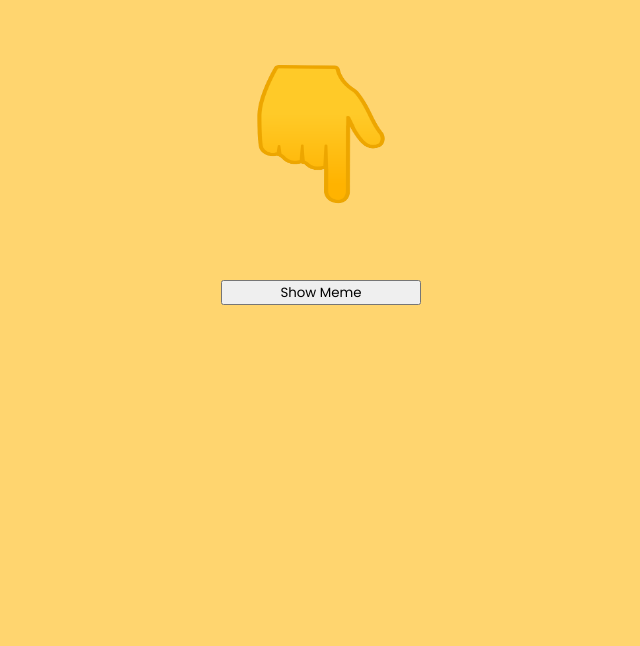
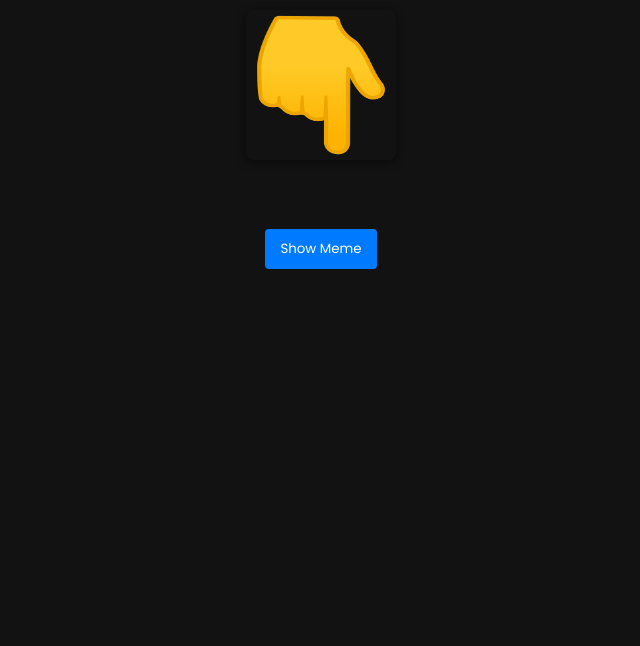
Before and after one commit to ashutoshswamy/Meme-Finder, a plain HTML site: page index.html in a window 1280 px wide. Shown: the part 154-800 px from the top of the page, without its empty margins (319-959 px from the left). Drawn offline with Linux system fonts and the light colour scheme.

Commit message:
Add files via upload

```diff
--- a/index.css
+++ b/index.css
@@ -1,44 +1,58 @@
 body {
-  background-color: #ffd56f;
   font-family: "Poppins", sans-serif;
+  background-color: #121212;
+  color: #e0e0e0;
+  margin: 0;
+  padding: 20px;
+  display: flex;
+  flex-direction: column;
+  align-items: center;
 }
 
 h1.title {
-  padding-top: 25px;
-  text-align: center;
-  color: #ff7b54;
+  color: #ffffff;
+  margin-bottom: 10px;
 }
 
-h4.notice {
-  padding-top: 10px;
-  text-align: center;
-  color: #ff7b54;
+h4.notice,
+h4.caption {
+  color: #b0b0b0;
+  margin: 5px 0;
 }
 
-h4.caption {
-  padding-top: 10px;
-  text-align: center;
-  color: #ff7b54;
+.imgdiv {
+  margin: 20px 0;
 }
 
-div.imgdiv {
-  padding-top: 10px;
-  text-align: center;
+img {
+  border-radius: 8px;
+  box-shadow: 0 2px 10px rgba(0, 0, 0, 0.5);
 }
 
-h4.links {
-  padding-top: 10px;
-  text-align: center;
+.links {
+  color: #007bff;
+  text-decoration: none;
 }
 
-div.buttondiv {
-  padding-top: 10px;
-  text-align: center;
+.links:hover {
+  text-decoration: underline;
+}
+
+.buttondiv {
+  margin-top: 20px;
 }
 
 button {
   font-family: "Poppins", sans-serif;
-  text-align: center;
-  height: 25px;
-  width: 200px;
+  padding: 10px 15px;
+  background-color: #007bff;
+  color: white;
+  border: none;
+  border-radius: 4px;
+  cursor: pointer;
+  transition: background-color 0.3s;
 }
+
+button:hover {
+  background-color: #0056b3;
+}
--- a/index.html
+++ b/index.html
@@ -12,9 +12,9 @@
       rel="stylesheet"
     />
     <link rel="stylesheet" href="./index.css" />
+    <script src="./index.js" type="text/javascript" defer></script>
   </head>
   <body>
-    <script src="./index.js" type="text/javascript"></script>
     <h1 class="title">Meme Finder</h1>
     <h4 class="notice">The meme may take some time to load</h4>
     <h4 class="caption" id="caption"></h4>
@@ -24,9 +24,10 @@
         src="./assets/Click Below.png"
         height="150px"
         width="150px"
+        alt="Click Below"
       />
     </div>
-    <a id="href"><h4 class="links" id="links"></h4></a>
+    <a id="href" href="#"><h4 class="links" id="links"></h4></a>
     <div class="buttondiv">
       <button onclick="showMeme()">Show Meme</button>
     </div>
```
